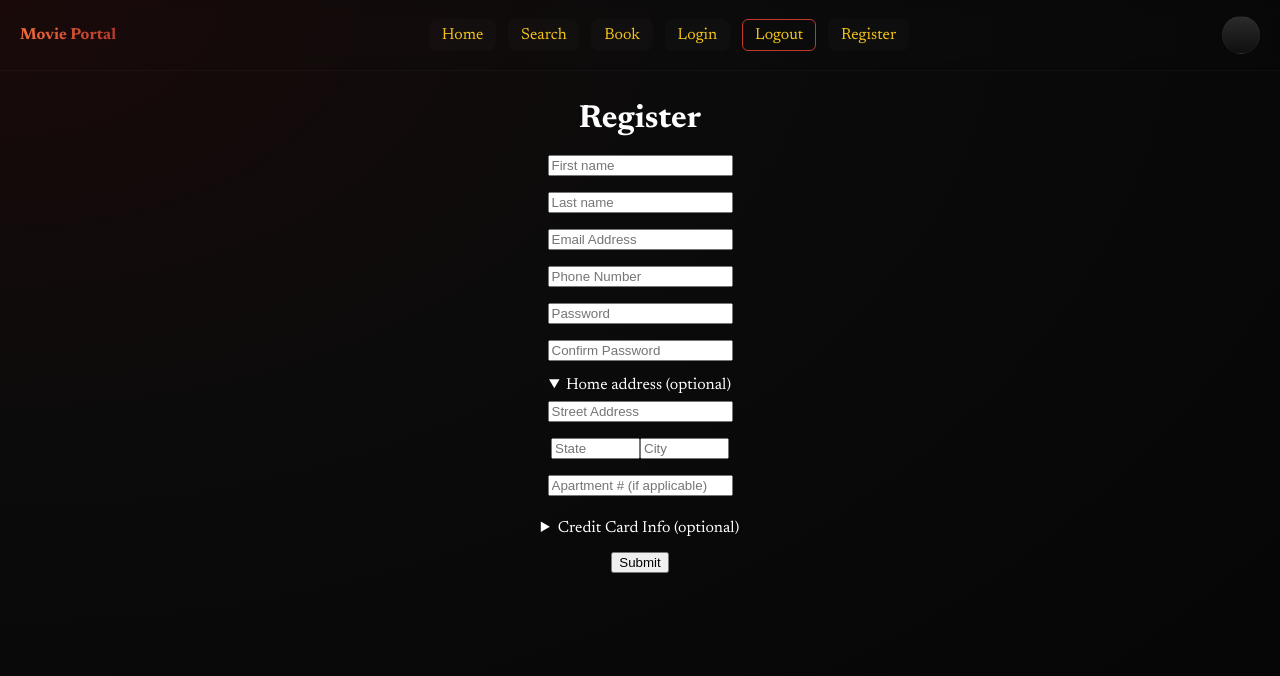
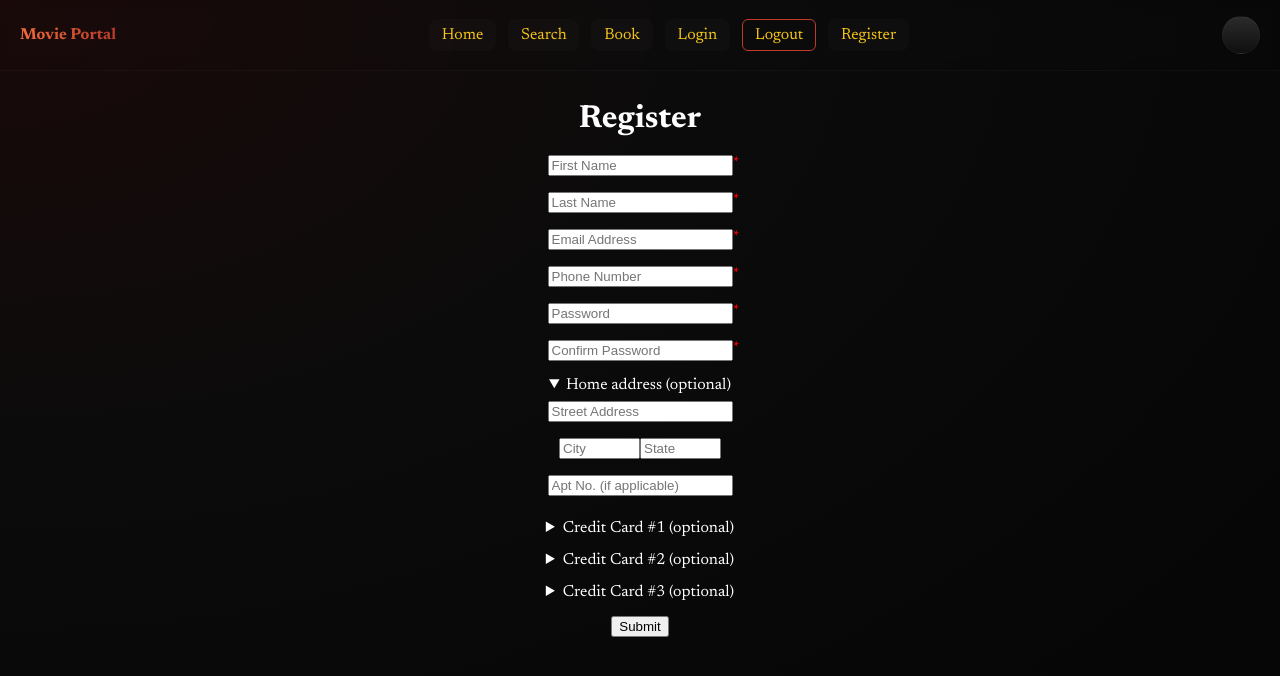
Before and after one commit to walkerangland/CSCI4050-Cinema-System-Project, a Next.js app: page /register in a window 1280 px wide. Both pictures are taken after a click on the heading "Home address (optional)". Shown: the top 676 px of the page. Built offline with nearby package versions, Linux system fonts and the light colour scheme.

Commit message:
Edited register, added profile link

```diff
--- a/app/home.module.css
+++ b/app/home.module.css
@@ -1,6 +1,6 @@
 
 :global(html), :global(body) {
-    height: 100%;
+    height: auto;
     margin: 0;
     background: radial-gradient(ellipse at top left, #1a0a0a 0%, #0b0b0b 40%, #050506 100%);
     color: #ffffff;
--- a/app/layout.js
+++ b/app/layout.js
@@ -36,7 +36,7 @@ export default function RootLayout({ children }) {
             </button>
             <Link href="/register" className={styles.navLink}>Register</Link>
           </nav>
-          <div className={styles.profile}></div>
+            <Link href = "/profile" className={styles.profile}></Link>
         </header>
         <main className={styles.container}>{children}</main>
       </body>
--- a/app/register/page.js
+++ b/app/register/page.js
@@ -1,58 +1,57 @@
-'use server'
 import styles from '../home.module.css'
 import Form from 'next/form'
 
 
-export default async function RegisterPage() {
+export default function RegisterPage() {
 return (
     <div style={{textAlign:'center'}}>
       <Form id='registrationForm'>
       <h1 className={styles.heroTitle}>Register</h1>
+      <InputField type = 'text' placeholder='First Name' required ={true}/>
+      <InputField type = 'text' placeholder='Last Name' required ={true}/>
+      <InputField type = 'text' placeholder='Email Address' required ={true}/>
+      <InputField type = 'text' placeholder='Phone Number' required ={true}/>
+      <InputField type = 'password' placeholder='Password' required ={true}/>
+      <InputField type = 'password' placeholder='Confirm Password' required ={true}/>
       <div className={styles.registerDiv}>
-        <input type="text" placeholder='First name' required={true}></input>
-      </div>
-      <div className={styles.registerDiv}>
-        <input type="text" placeholder='Last name' required={true}></input>
-      </div>
-      <div className={styles.registerDiv}>
-        <input type="text" placeholder='Email Address' required={true}></input>
-      </div>
-      <div className={styles.registerDiv}>
-        <input type="text" placeholder='Phone Number' required={true}></input>
-      </div>
-      <div className={styles.registerDiv}>
-        <input name= 'password' type="password" placeholder='Password' required={true}></input>
-      </div>
-      <div className={styles.registerDiv}>
-        <input name= 'confirmPassword' type="password" placeholder='Confirm Password' required={true}></input>
+        <details>
+          <summary>Home address (optional)</summary>
+          <InputField type = 'text' placeholder='Street Address' required ={false}/>
+          <div className={styles.registerDiv}>
+            <input type="text" placeholder='City' size={7} required={false}></input>
+            <input type="text" placeholder='State' size={7} required={false}></input>
+          </div>
+          <InputField type = 'text' placeholder='Apt No. (if applicable)  ' required ={false}/>
+        </details>
       </div>
       <div className={styles.registerDiv}>
         <details >
-          <summary>Home address (optional)</summary>
+          <summary>Credit Card #1 (optional)</summary>
+          <InputField type = 'text' placeholder='Card No.' required ={false}/>
+          <InputField type = 'text' placeholder='Expiration Date' required ={false}/>
+          <InputField type = 'text' placeholder='CCV' required ={false}/>
           <div className={styles.registerDiv}>
-            <input type="text" placeholder='Street Address' required={false}></input>
-          </div>
-          <div className={styles.registerDiv}>
-            <input type="text" placeholder='State' size={8} required={false}></input>
-            <input type="text" placeholder='City' size={8} required={false}></input>
-          </div>
-          <div className={styles.registerDiv}>
-            <input type="text" placeholder='Apartment # (if applicable)' required={false}></input>
+            <input type="text" placeholder='Name on card' required={false}></input>
           </div>
         </details>
       </div>
       <div className={styles.registerDiv}>
         <details >
-          <summary>Credit Card Info (optional)</summary>
+          <summary>Credit Card #2 (optional)</summary>
+          <InputField type = 'text' placeholder='Card No.' required ={false}/>
+          <InputField type = 'text' placeholder='Expiration Date' required ={false}/>
+          <InputField type = 'text' placeholder='CCV' required ={false}/>
           <div className={styles.registerDiv}>
-            <input type="text" placeholder='Card Number' required={false}></input>
+            <input type="text" placeholder='Name on card' required={false}></input>
           </div>
-          <div className={styles.registerDiv}>
-            <input type="text" placeholder='Expiration Date' required={false}></input>
-          </div>
-          <div className={styles.registerDiv}>
-            <input type="text" placeholder='CCV' required={false}></input>
-          </div>
+        </details>
+      </div>
+      <div className={styles.registerDiv}>
+        <details >
+          <summary>Credit Card #3 (optional)</summary>
+          <InputField type = 'text' placeholder='Card No.' required ={false}/>
+          <InputField type = 'text' placeholder='Expiration Date' required ={false}/>
+          <InputField type = 'text' placeholder='CCV' required ={false}/>
           <div className={styles.registerDiv}>
             <input type="text" placeholder='Name on card' required={false}></input>
           </div>
@@ -67,3 +66,27 @@ return (
     </div>
 )
 }
+
+function InputField({required, placeholder, type}) {
+  if (required) {
+  return(
+    <div className={styles.registerDiv}>
+      <input type={type} placeholder={placeholder} required={true} title ='* Required'></input>
+      <RequiredAsterisk/>
+    </div>
+  )}
+  else {
+    return(
+    <div className={styles.registerDiv}>
+      <input type={type} placeholder={placeholder} required={false}></input>
+    </div>
+    )}
+  }
+
+function RequiredAsterisk() {
+  return (
+  <label>
+    <span style={{color:'red', position:'absolute'}}>*</span>
+  </label>
+  )
+}
```
Also changed, not shown: app/profile/page.js (added, +9 -0 lines).
